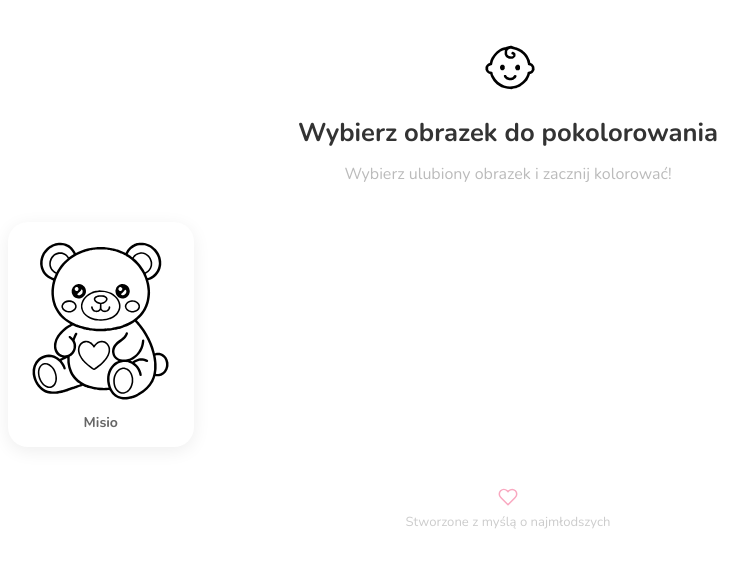
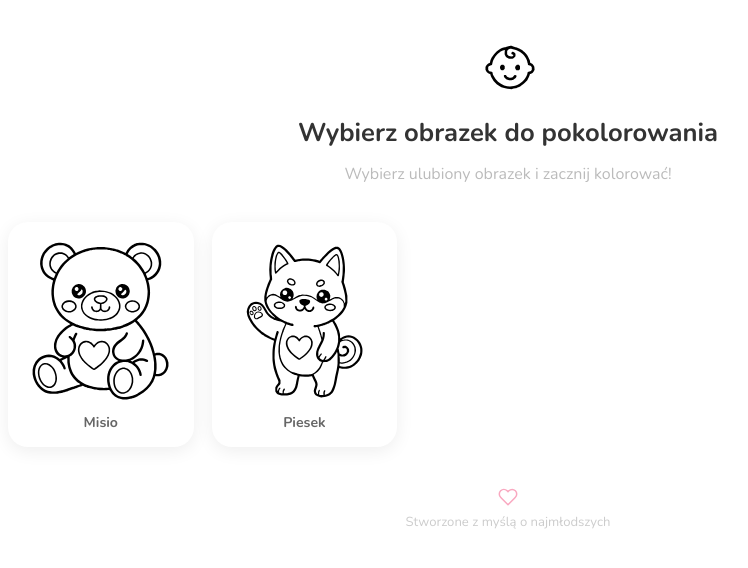
Before and after one commit to declnix/colorbook, a React (Vite) app: page /#/ in a window 1280 px wide. Shown: the top 568 px of the page, without its empty margins (132-880 px from the left). Built offline with nearby package versions, Linux system fonts and the light colour scheme.

Commit message:
feat(images): add dog coloring image

```diff
--- a/src/images.ts
+++ b/src/images.ts
@@ -6,4 +6,5 @@ export interface ColoringImage {
 
 export const IMAGES: ColoringImage[] = [
   { id: 'bear',     label: 'Misio',     src: `${import.meta.env.BASE_URL}images/bear.svg` },
+  { id: 'dog',      label: 'Piesek',    src: `${import.meta.env.BASE_URL}images/dog.svg` },
 ]
```
Also changed, not shown: public/images/dog.svg (added).
